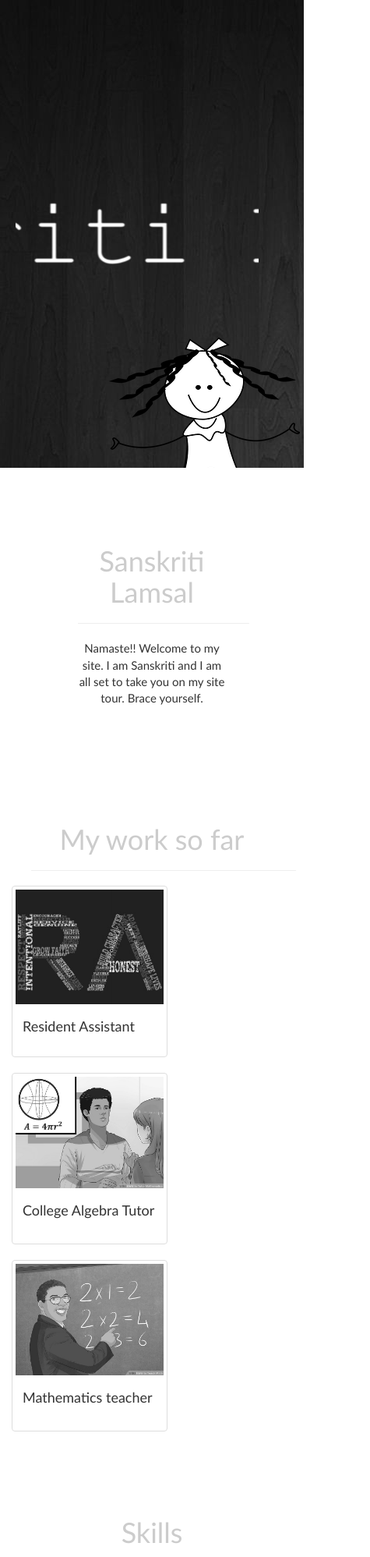
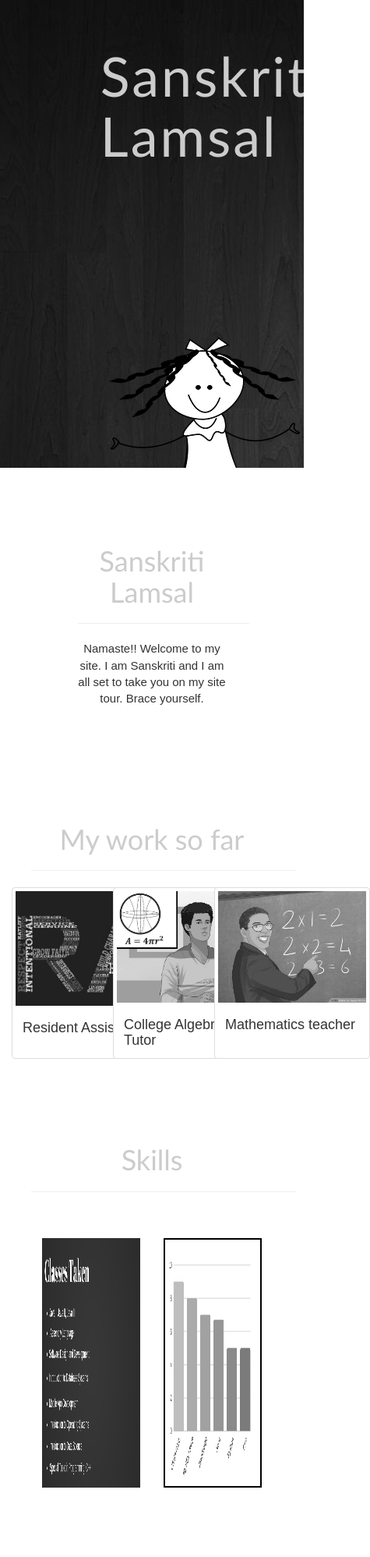
Before and after one commit to SanskritiL/portfolio, a plain HTML site: page index.html in a window 390 px wide. Shown: the top 1997 px of the page at 78% size, 475 px wide, since content can reach past the window. Drawn offline with nearby package versions, Linux system fonts and the light colour scheme.

Commit message:
responsive

```diff
--- a/index.html
+++ b/index.html
@@ -14,16 +14,17 @@
     href="https://cdnjs.cloudflare.com/ajax/libs/animate.css/3.5.2/animate.min.css">
     <link rel="stylesheet" href="https://use.fontawesome.com/releases/v5.3.1/css/all.css" integrity="sha384-mzrmE5qonljUremFsqc01SB46JvROS7bZs3IO2EmfFsd15uHvIt+Y8vEf7N7fWAU" crossorigin="anonymous">
     <link rel="stylesheet" type="text/css" href="./css/bootstrap.css"/>
-    <link rel="stylesheet" type="text/css" href="./style.css"/>
+    <link rel="stylesheet
+    " type="text/css" href="./style.css"/>
 
 </head>
 
    <header class="wallpaper">
-     <div class="logo"></div>
+    <h1 class="name">Sanskriti Lamsal</h1>
      <div class="stickgirl"></div>
 
    </header>
-
+   <h1></h1>
    <body>
 
        <div class="general-info">
@@ -46,7 +47,7 @@
 
 
 
-        <div class="col-md-4">
+        <div class="col-lg-4 col-md-4 col-sm-4 col-xs-4">
                 <div class="thumbnail">
                   <img class=" img-responsive" src="./images/ra.jpg" style="width:100%">
                     <div class="caption">
@@ -58,7 +59,7 @@
 
 
 
-        <div class="col-md-4">
+        <div class="col-lg-4 col-md-4 col-sm-4 col-xs-4">
           <div class="thumbnail">
             <img class=" img-responsive" src="./images/tutor.jpg" style="width:100%">
               <div class="caption">
@@ -67,7 +68,7 @@
           </div>
         </div>
 
-        <div class="col-md-4">
+        <div class="col-lg-4 col-md-4 col-sm-4 col-xs-4">
           <div class="thumbnail">
 
               <img class="img-responsive" src="./images/math.jpg" style="width:100%">
@@ -93,13 +94,12 @@
 
 
 <div class="row">
-        <div class="col-md-6">
+        <div class="col-lg-6 col-md-6 col-sm-6 col-xs-6">
                   <img class="img-responsive-courses" src="./images/courses.png" style="width:100%">
         </div>
-        <div class="col-md-6">
+        <div class="col-lg-6 col-md-6 col-sm-6 col-xs-6">
                 <img class="img-responsive-skills" src="./images/skills.JPG" style="width:100%">
         </div>
-
 
 
 </div>
@@ -126,7 +126,7 @@
   <h1>Let's connect</h1>
   <hr class="col-xs-12">
     <div class="row">
-        <div class="col-md-4">
+            <div class="col-lg-4 col-md-4 col-sm-4 col-xs-4">
 
                 <button class='btn btn-lg' onclick="github()">
                         <i class="fab fa-github" aria-hidden="true"></i>
@@ -135,7 +135,7 @@
         </div>
 
 
-        <div class="col-md-4">
+        <div class="col-lg-4 col-md-4 col-sm-4 col-xs-4">
 
                 <button class='btn btn-lg' onclick="linkedin()">
                         <i class="fab fa-linkedin" aria-hidden="true"></i>
@@ -143,7 +143,7 @@
                     </button>
         </div>
 
-        <div class="col-md-4">
+        <div class="col-lg-4 col-md-4 col-sm-4 col-xs-4">
 
                 <button class='btn btn-lg' onclick="facebook()">
                         <i class="fab fa-facebook" aria-hidden="true"></i>
--- a/style.css
+++ b/style.css
@@ -3,10 +3,18 @@ header{
    max-width:100%;
 }
 
+.name{
+    font-size: 70px;
+    font-family: 'Trebuchet MS', 'Lucida Sans Unicode', 'Lucida Grande', 'Lucida Sans', Arial, sans-serif;
+    letter-spacing: 3px;
+   display: inline-block;
+  margin-top: 15%;
+margin-left: 33%;
 
+}
 
 body{
-    font-family: 'Gill Sans', 'Gill Sans MT', Calibri, 'Trebuchet MS', sans-serif;
+    font-family: sans-serif;
 
 }
 
@@ -104,10 +112,10 @@ hr{
     font-size:15px;
     margin-top:50px;
 }
-.container-fluid{
+ .container-fluid{
  margin:auto;
  width: 80%;
-}
+ }
 .faceshot{
     margin:0 auto;
     width: 140px;
```
